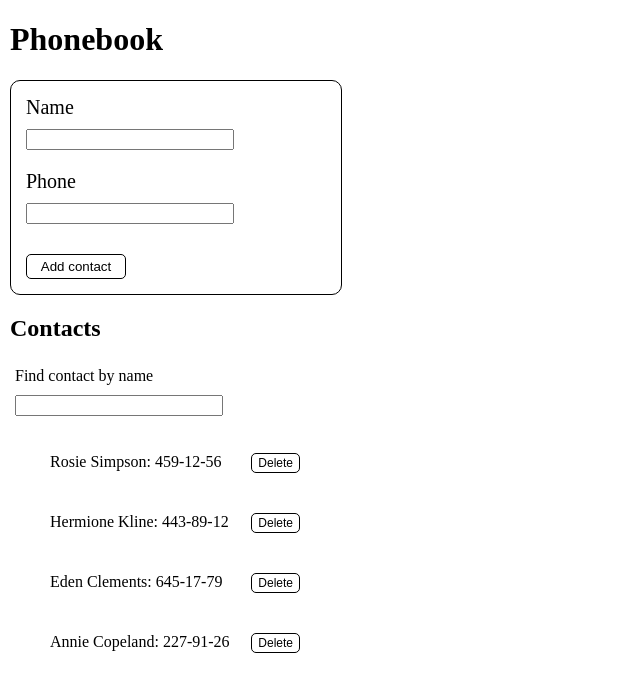
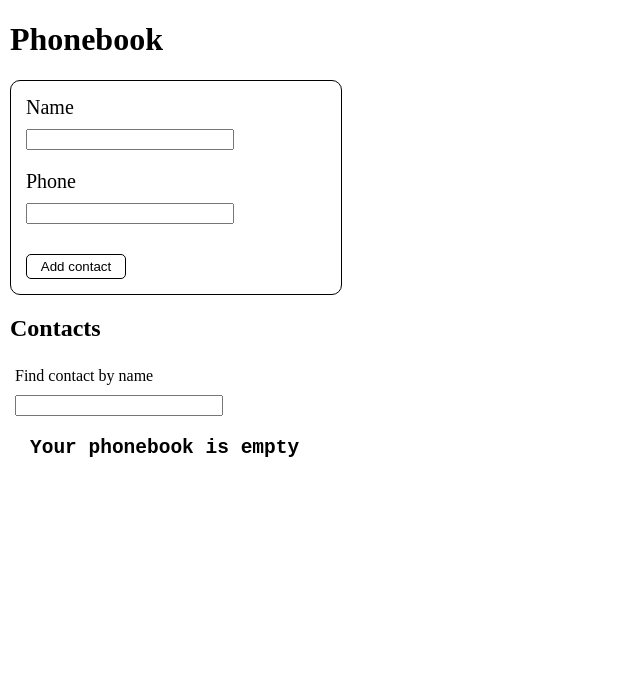
Before and after one commit to NaTaLiaMoSKV/goit-react-hw-08-phonebook, a React (Create React App) app: page / in a window 1280 px wide. Shown: the top 692 px of the page, without its empty margins (0-640 px from the left). Built offline with nearby package versions, Linux system fonts and the light colour scheme.

Commit message:
add function for localStorage

```diff
--- a/package.json
+++ b/package.json
@@ -2,7 +2,7 @@
   "name": "react-homework-template",
   "version": "0.1.0",
   "private": true,
-  "homepage": "https://NaTaLiaMoSKV.github.io/goit-react-hw-02-phonebook/",
+  "homepage": "https://NaTaLiaMoSKV.github.io/goit-react-hw-03-phonebook/",
   "dependencies": {
     "@testing-library/jest-dom": "^5.16.3",
     "@testing-library/react": "^12.1.4",
--- a/src/components/App.jsx
+++ b/src/components/App.jsx
@@ -3,17 +3,28 @@ import ContactForm from "./ContactForm";
 import Filter from "./Filter";
 import ContactList from "./ContactList";
 
+const CONTACTS_KEY = 'contacts';
+
 class App extends Component {
   filteredContacts = [];
 
   state = {
-    contacts: [
-      {id: 'id-1', name: 'Rosie Simpson', number: '459-12-56'},
-      {id: 'id-2', name: 'Hermione Kline', number: '443-89-12'},
-      {id: 'id-3', name: 'Eden Clements', number: '645-17-79'},
-      {id: 'id-4', name: 'Annie Copeland', number: '227-91-26'},
-    ],
+    contacts: [],
     filter: '',
+  }
+
+  componentDidMount() {
+    if (localStorage.getItem(CONTACTS_KEY) !== null) {
+      this.setState({
+        contacts: JSON.parse(localStorage.getItem(CONTACTS_KEY)),
+      })
+    }
+  }
+
+  componentDidUpdate(prevProps, prevState) {
+    if (prevState.contacts !== this.prevState) {
+      localStorage.setItem(CONTACTS_KEY, JSON.stringify(this.state.contacts));
+      }
   }
 
   formSumbitHandler = contact => {
@@ -58,7 +69,10 @@ class App extends Component {
         <ContactForm onSumbit={this.formSumbitHandler} />
         <h2>Contacts</h2>
         <Filter filter={filter} onChange={this.findContactsByName} />
-        <ContactList contacts={contacts} findContact={this.findContact} onClickButton={this.deleteContactFromList} />
+        { contacts.length > 0  ? (
+            <ContactList contacts={contacts} findContact={this.findContact} onClickButton={this.deleteContactFromList} />
+          ) : <h2 style={{marginLeft: "20px",fontFamily:"monospace"}}> Your phonebook is empty </h2>
+        }
       </>
     )
   }
--- a/src/components/ContactList.js
+++ b/src/components/ContactList.js
@@ -2,7 +2,6 @@
 import React, { Component } from "react";
 
 class ContactList extends Component {
-
     render() {
         const { contacts, findContact, onClickButton } = this.props;
 
```
